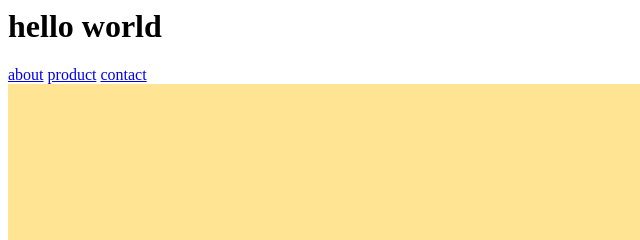
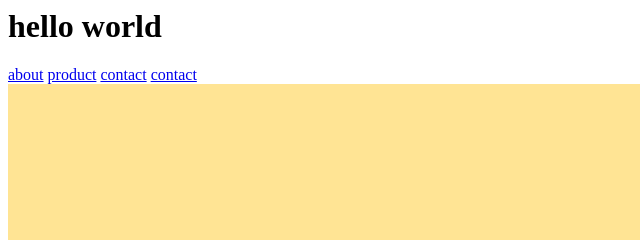
Before and after one commit to nathanLYJ/NathanLYJ, a plain HTML site: page index.html in a window 1280 px wide. Shown: the top 240 px of the page, 0-640 px from the left. Drawn offline with Linux system fonts and the light colour scheme.

Commit message:
:ambulance: 내 첫 블로그 연동

```diff
--- a/index.html
+++ b/index.html
@@ -2,4 +2,5 @@
 <a href="/NathanLYJ/about">about</a>
 <a href="/NathanLYJ/product">product</a>
 <a href="/NathanLYJ/contact">contact</a>
+<a href="/NathanLYJ/blog/frontend">contact</a>
 <img src="2024.png" alt="위니브 프랜즈">
```
